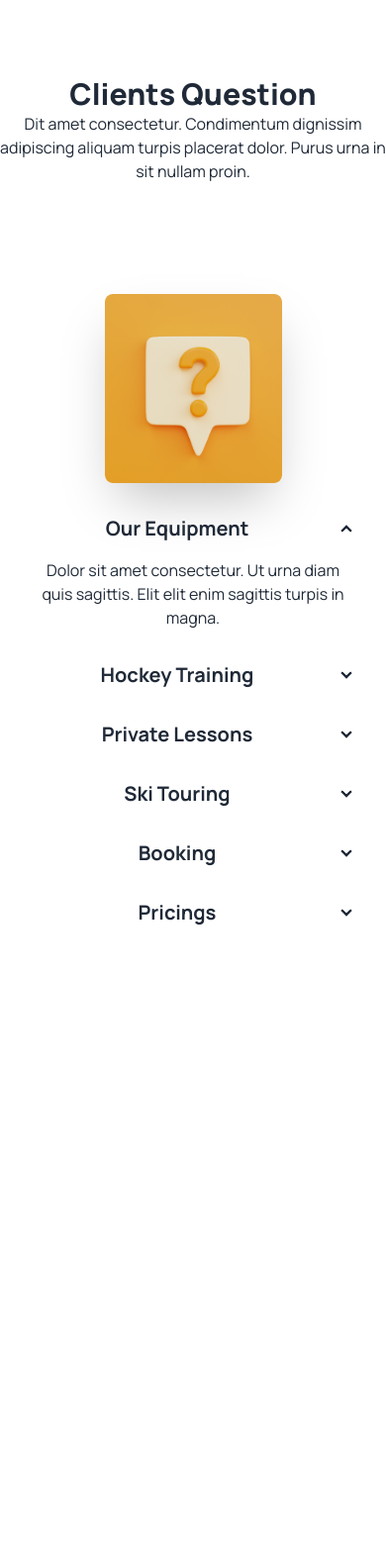
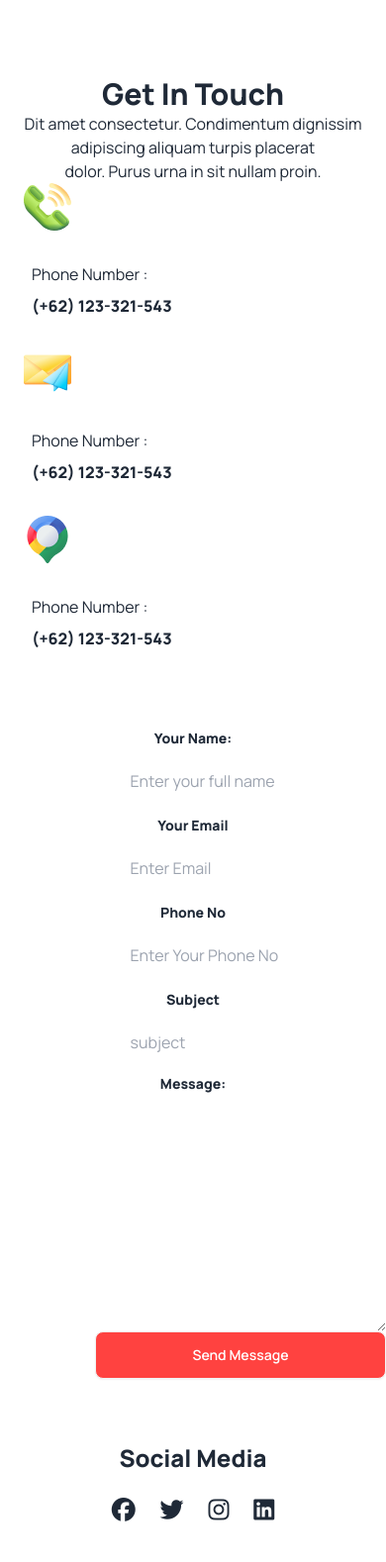
Before and after one commit to israt71/assignment-03, a plain HTML site: page index.html in a window 390 px wide. Shown: the part 4302-5880 px from the top of the page at 99% size. Before the commit the page ends 5366 px from the top, so only its background shows below. Drawn offline with nearby package versions, Linux system fonts and the light colour scheme.

Commit message:
clien and foooter section added

```diff
--- a/index.html
+++ b/index.html
@@ -357,11 +357,94 @@
         </div>
 
       </section>
+      <!-- getin touch -->
+      <section class="client-sec mt-20 text-center">
+        <h2 class="text-3xl font-extrabold">Get In Touch</h2>
+        <p class="max-w-2xl mx-auto">Dit amet consectetur. Condimentum dignissim adipiscing aliquam turpis placerat <br> dolor. Purus urna in sit nullam proin. </p>
+       <aside class="grid gap-1 grid-cols-1 lg:grid-cols-2">
+        <aside>
+          <div class="login-card">
+            <div class=" w-96 bg-base-100 text-left">
+              <!-- card login 1 -->
+              <figure><img class="ml-6"  src="Images/Group 1171275317.png" alt="Shoes" /></figure>
+              <div class="card-body">
+
+                  <h2>Phone Number : </h2>
+                  <p class="font-extrabold">(+62) 123-321-543</p>
+
+              </div>
+              <!-- card login 2 -->
+
+              <figure><img class="ml-6"  src="Images/Group 1171275318.png" alt="Shoes" /></figure>
+              <div class="card-body">
+
+                  <h2>Phone Number : </h2>
+                  <p class="font-extrabold">(+62) 123-321-543</p>
+
+              </div>
+            <!-- card login 3 -->
+              <figure><img class="ml-6"  src="Images/Group 1171275321.png" alt="Shoes" /></figure>
+              <div class="card-body">
+
+                  <h2>Phone Number : </h2>
+                  <p class="font-extrabold">(+62) 123-321-543</p>
+
+              </div>
+          </div>
+
+          </div>
+        </aside>
+        <aside>
+          <form class="mt-10 grid lg:grid-cols-2">
+            <div>
+              <label class="text-sm font-extrabold" for="username">Your Name:</label> <br>
+            <input class="p-5 ml-16" type="text" id="username" name="username" placeholder="Enter your full name"><br>
+            </div>
+            <div>
+              <label class="text-sm font-extrabold" for="pwd">Your Email</label><br>
+            <input class="p-5 ml-16" placeholder="Enter Email" type="password" id="pwd" name="pwd">
+
+            </div>
+            <div>
+              <label class="text-sm font-extrabold" for="pwd">Phone No</label><br>
+            <input class="p-5 ml-16" type="password" placeholder="Enter Your Phone No" id="pwd" name="pwd">
+
+            </div>
+            <div>
+              <label class="text-sm font-extrabold" for="pwd">Subject</label><br>
+            <input class="p-5 ml-16 rounded-xl" type="password" placeholder="subject" id="pwd" name="pwd">
+            </div>
+
+
+            <label class="text-sm font-extrabold rounded-full rounded-full bg-[rgba(19, 19, 24, 0.03)]"  for="story">Message:</label>
+
+              <textarea class=""  name="" id="" cols="30" rows="10">
+
+              </textarea>
+
+
+          <button class="ml-24 btn bg-color-primary text-white">Send Message</button>
+
+
+          </form>
+
+        </aside>
+       </aside>
+
+        </section>
+<section class="text-center mt-16 font-extrabold text-2xl"> Social Media
+<div class="mt-5">
+  <i class="fa-brands fa-facebook"></i>
+  <i class="fa-brands fa-twitter ml-5"></i>
+  <i class="fa-brands fa-instagram ml-5"></i>
+  <i class="fa-brands fa-linkedin ml-5"></i>
+</div>
+</section>
 
       <!-- client section -->
       <section class="client-sec mt-20 text-center">
         <h2 class="text-3xl font-extrabold">Clients Question</h2>
-        <p class="max-w-2xl mx-auto">Dit amet consectetur. Condimentum dignissim adipiscing aliquam turpis placerat dolor. Purus urna in sit nullam proin. </p>
+        <p class="max-w-2xl mx-auto mt-5">Dit amet consectetur. Condimentum dignissim adipiscing aliquam turpis placerat dolor. Purus urna in sit nullam proin. </p>
          <!-- FAQ -->
     <section class="my-24">
         <div class="hero-content flex-col lg:gap-24 lg:flex-row">
@@ -429,8 +512,32 @@
       </section>
 
     </main>
-    <footer>
-
+    <footer class="container mx-auto mt-20 footer p-10 bg-black">
+      <nav>
+        <h6 class="footer-title font-extrabold text-xl text-white">Get in touch</h6>
+        <p class="text-white">Dit amet consectetur. <br> Condimentum  adipiscing aliquam turpis placerat dolor. Purus <br> urna in sit nullam proin. </p>
+        <i class="fa-solid fa-message text-white mt-5"> hockeys@gmail.com</i>
+        <i class="fa-solid fa-phone text-white mt-5 ">(+62) 123-321-543</i>
+      </nav>
+      <nav>
+        <h6 class="footer-title font-extrabold text-white">Company</h6>
+        <a class="link link-hover text-white">About us</a>
+        <a class="link link-hover text-white">Contact</a>
+        <a class="link link-hover text-white">Jobs</a>
+        <a class="link link-hover text-white">Press kit</a>
+      </nav>
+      <nav>
+        <h6 class="footer-title font-extrabold text-white">Support</h6>
+        <a class="link link-hover text-white">Terms of use</a>
+        <a class="link link-hover text-white">Privacy policy</a>
+        <a class="link link-hover text-white">Cookie policy</a>
+      </nav>
+      <nav>
+        <h6 class="footer-title font-extrabold text-white">Services</h6>
+        <a class="link link-hover text-white">Terms of use</a>
+        <a class="link link-hover text-white">Privacy policy</a>
+        <a class="link link-hover text-white">Cookie policy</a>
+      </nav>
     </footer>
 
 </body>
```
